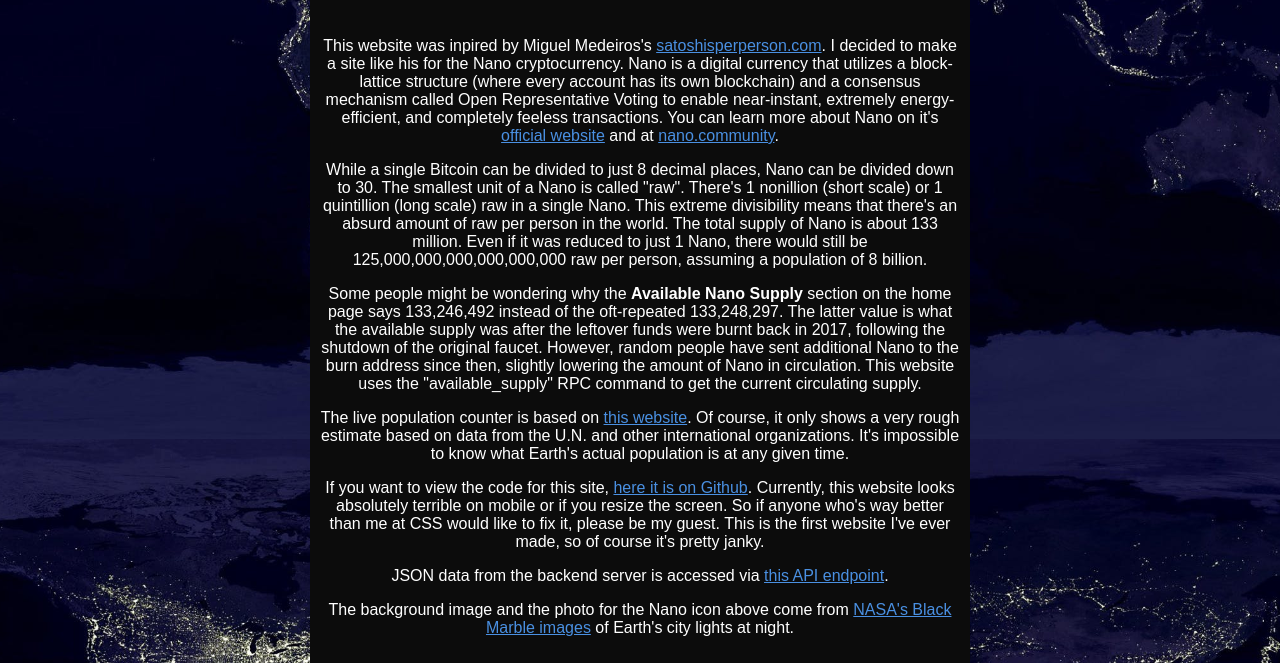
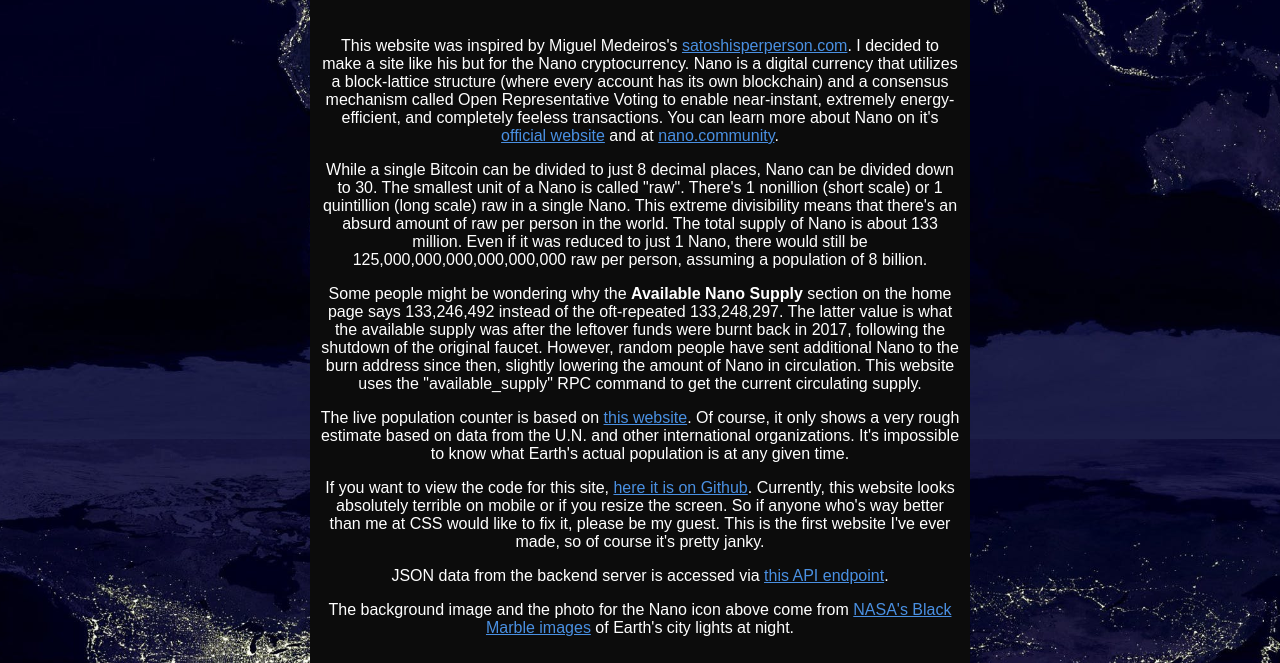
Before and after one commit to NinjaSnail1080/rawperperson, a Flask app: page /about in a window 1280 px wide. Shown: the part 361-1024 px from the top of the page. Run offline with Flask 2, Linux system fonts and the light colour scheme.

Commit message:
Fixed typo

```diff
--- a/templates/about.html
+++ b/templates/about.html
@@ -31,8 +31,8 @@
     <div class="about">
         <img id="about-icon" src={{ url_for("static", filename="icon.png") }} width="350" height="350">
         <br><br>
-        <p>This website was inpired by Miguel Medeiros's <a href="https://satoshisperperson.com/">satoshisperperson.com</a>. I
-        decided to make a site like his for the Nano cryptocurrency. Nano is a digital currency that utilizes a
+        <p>This website was inspired by Miguel Medeiros's <a href="https://satoshisperperson.com/">satoshisperperson.com</a>. I
+        decided to make a site like his but for the Nano cryptocurrency. Nano is a digital currency that utilizes a
         block-lattice structure (where every account has its own blockchain) and a consensus mechanism called Open
         Representative Voting to enable near-instant, extremely energy-efficient, and completely feeless transactions. You
         can learn more about Nano on it's <a href="https://nano.org/">official website</a> and at <a href="https://nano.community/">nano.community</a>.</p>
```
